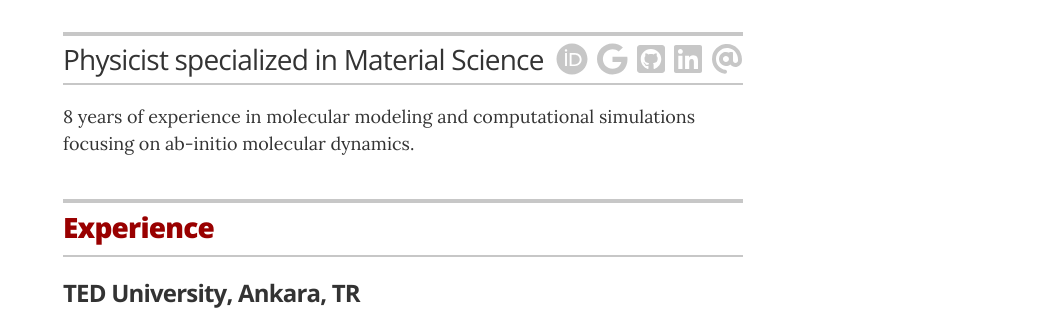
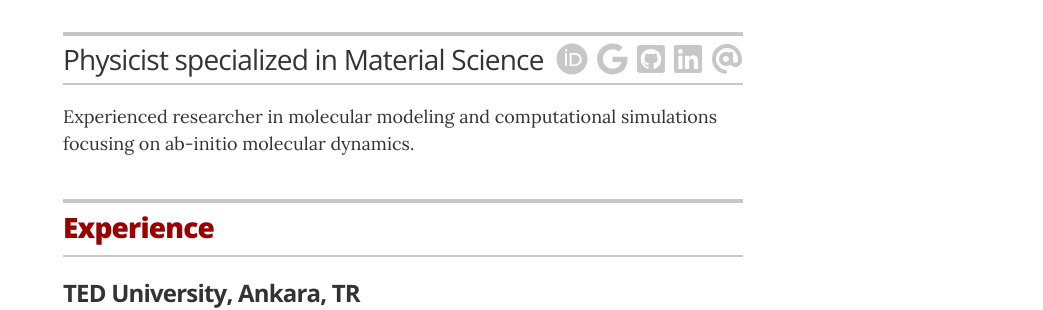
Before and after one commit to burakozdamar/burakozdamar.github.io, a Jekyll site: the page built from index.html, in a window 1280 px wide and 900 px high. Shown: the part 251-561 px from the top of the window, without its empty margins (237-1280 px from the left). Built offline with Jekyll 4.4.1, drawn with Linux system fonts in a browser that asks for light colours.

Commit message:
header updated

```diff
--- a/_config.yml
+++ b/_config.yml
@@ -24,7 +24,7 @@ resume_contact_address:         "Évry, 91000, FR"
 resume_header_contact_info:     "Évry, 91000, FR • +33641924092 • burak [at] ozdamar.fr"
 display_header_contact_info:    "true"
 
-resume_header_intro: "<p>8 years of experience in molecular modeling and computational simulations focusing on ab-initio molecular dynamics.</p>"
+resume_header_intro: "<p>Experienced researcher in molecular modeling and computational simulations focusing on ab-initio molecular dynamics.</p>"
 resume_header_intro_fr: "<p>8 ans d'expérience en modélisation moléculaire et simulations computationnelles axées sur la dynamique moléculaire ab-initio.</p>"
 
 # use "yes" to display the email contact button,
```
